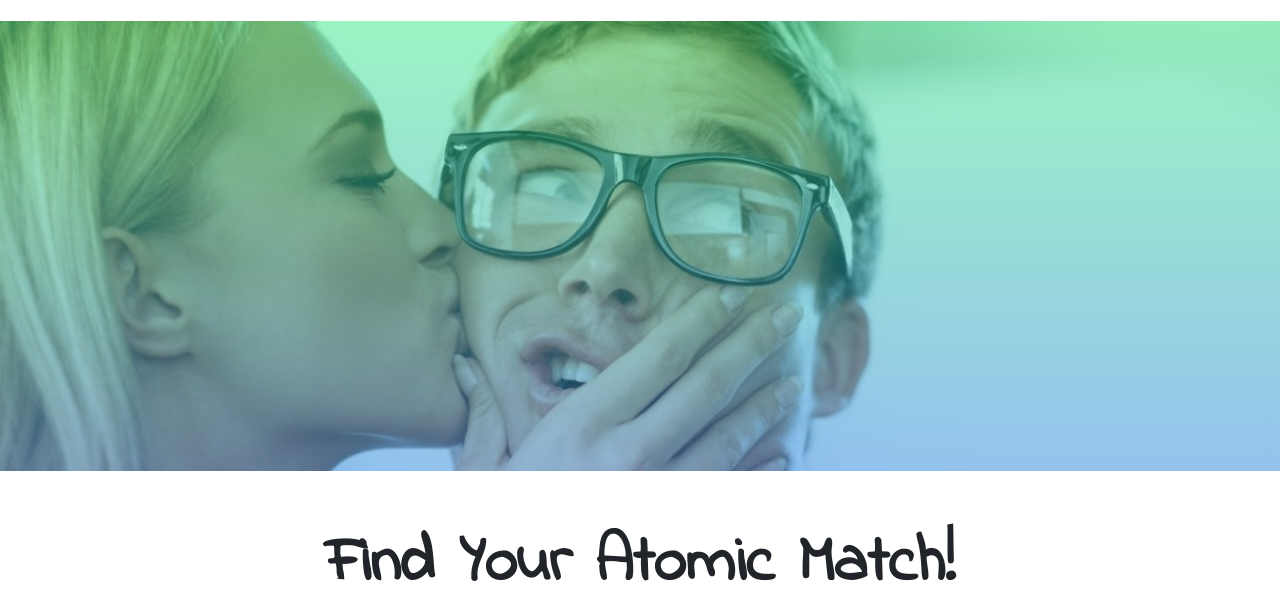
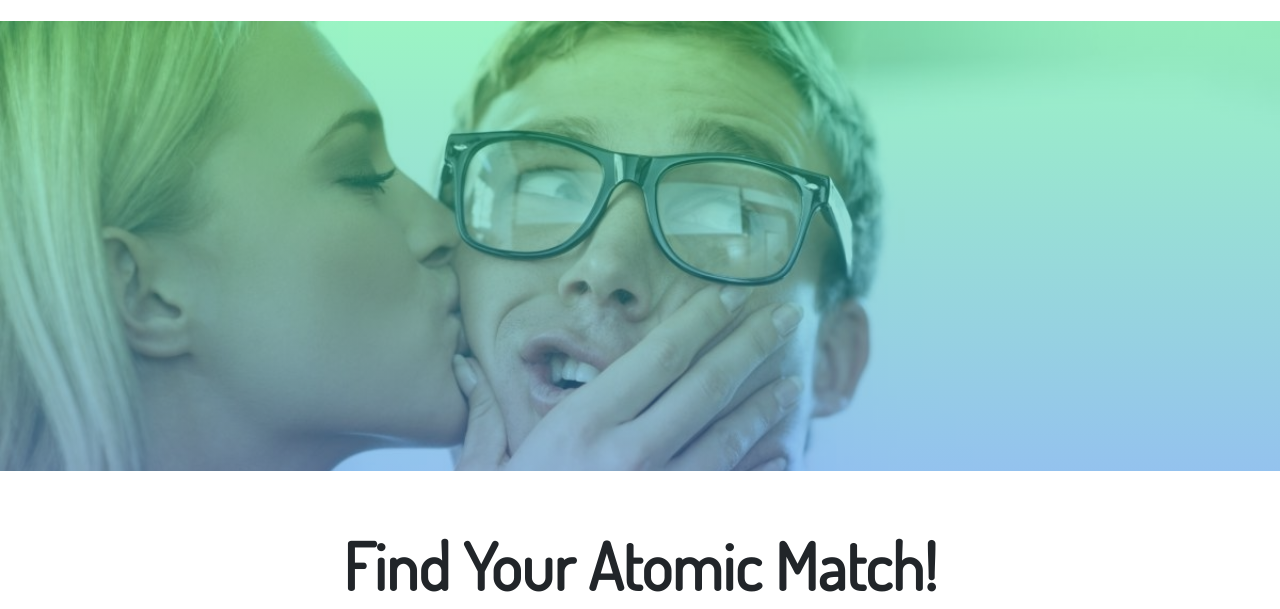
Before and after one commit to Tomwolverine/chemical-connection, a website: page index.html in a window 1280 px wide. Shown: the part 125-734 px from the top of the page. Drawn offline with nearby package versions, Linux system fonts and the light colour scheme.

Commit message:
updated fonts

```diff
--- a/css/styles.css
+++ b/css/styles.css
@@ -32,7 +32,7 @@
 }
 
 .opening-title {
-  font-family: 'Indie Flower', sans-serif;
+  font-family: 'Dosis', sans-serif;
   font-size: 65px;
 
 }
--- a/index.html
+++ b/index.html
@@ -8,7 +8,7 @@
   <link rel="stylesheet" href="https://stackpath.bootstrapcdn.com/bootstrap/4.1.1/css/bootstrap.min.css" integrity="sha384-WskhaSGFgHYWDcbwN70/dfYBj47jz9qbsMId/iRN3ewGhXQFZCSftd1LZCfmhktB"
     crossorigin="anonymous">
   <link rel="stylesheet" href="/css/styles.css">
-  <link href="https://fonts.googleapis.com/css?family=Indie+Flower|Work+Sans" rel="stylesheet">
+  <link href="https://fonts.googleapis.com/css?family=Dosis" rel="stylesheet">
 </head>
 
 <header>
```
